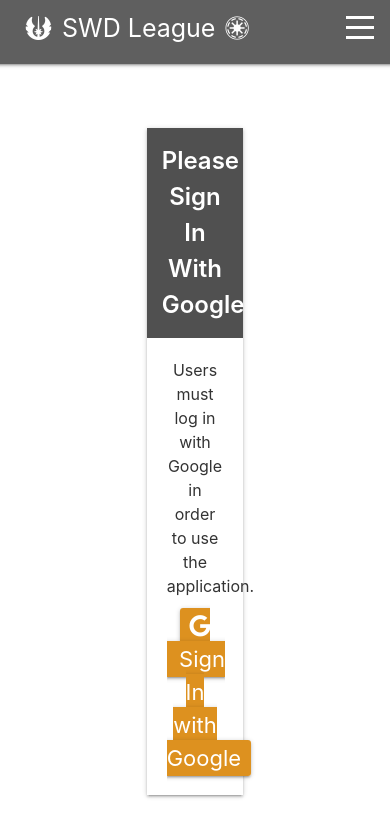
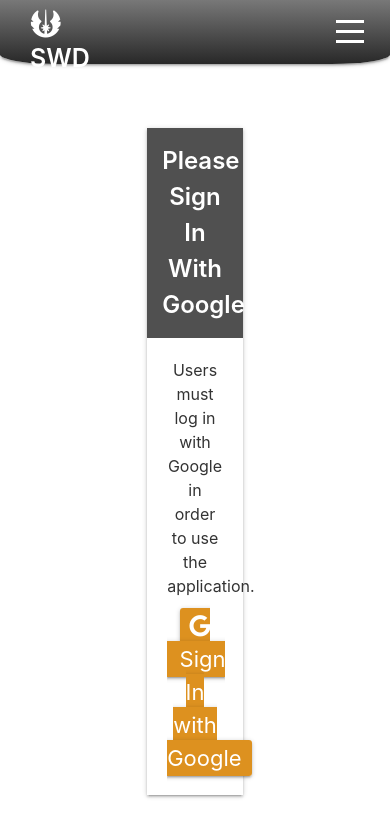
Before and after one commit to acousineau/swd-league, a React (Create React App) app in the folder client/: page /signin in a window 390 px wide. Shown: the top 836 px of the page. Built offline with nearby package versions, Linux system fonts and the light colour scheme; no server answers.

Commit message:
cleaner hamburger

```diff
--- a/client/src/components/Header.js
+++ b/client/src/components/Header.js
@@ -10,7 +10,7 @@
     return
   } else if (user === false) {
     return (
-      <li className="sign-in">
+      <li id="sign-in">
         <Link to="/signin">Sign In</Link>
       </li>
     )
@@ -36,7 +36,8 @@
   const userState = useContext(UserContext)[0]
   return (
     <nav className="Header">
-      <div className="nav-wrapper l-row">
+      <div className="header-wrapper" />
+      <div className="nav-wrapper">
         <div className="nav-logo">
           <i className="fas fa-jedi" />
           <Link to="/" className="home-link" style={{ fontSize: '25px' }}>
--- a/client/src/components/Header.scss
+++ b/client/src/components/Header.scss
@@ -1,7 +1,8 @@
 .Header {
   .nav-wrapper {
-    background-color: rgb(95, 95, 95);
-    padding: 10px 10px 0 25px;
+    background-image: linear-gradient(rgb(120, 120, 120), rgb(40, 40, 40));
+    padding: 10px 10px 0 30px;
+    border-radius: 0 0 15% 15%;
     color: white;
     height: 64px;
     box-shadow: 0 2px 2px 0 rgba(0, 0, 0, 0.14),
@@ -29,9 +30,11 @@
       right: 0;
       transition: all 0.4s ease;
       }
+      &:hover:checked + .hamburger > div {
+          background-color: darken(white, 30%)
+      }
       &:checked + .hamburger > div {
         transform:  rotate(135deg);
-
         &::before, &::after {
           top: 0;
           transform: rotate(90deg);
@@ -40,8 +43,8 @@
     }
     .hamburger {
       position: absolute;
-      right: 0%;
-      top: 10px;
+      right: 10px;
+      top: 14px;
       z-index: 1;
       cursor: pointer;
       width: 60px;
@@ -83,19 +86,24 @@
     position: absolute;
     transition: all 0.4s ease;
     top: 0;
-    right: -130px;
-    width: 130px;
-    padding: 50px 0 30px 0;
+    right: -150px;
+    width: 145px;
+    height: 2000px;
+    padding: 50px 0 10px 0;
+    box-shadow: 0 2px 2px 0 rgba(0, 0, 0, 0.14),
+      0 3px 1px -2px rgba(0, 0, 0, 0.12),
+      0 1px 5px 0 rgba(0, 0, 0, 0.2);
     background-color: rgb(139, 139, 139);
   }
 
   i {
-    font-size: 24px;
+    font-size: 28px;
   }
 
   a {
     color: rgb(255, 255, 255);
-
+    font-size: 18px;
+    font-weight: 600;
     &:hover {
         color: #b8b8b8;
       }
@@ -106,11 +114,16 @@
   }
 
   .nav-items {
-    padding: 5px;
+    padding: 15px 0;
     li {
-      padding: 10px 20px;
+      padding: 10px 30px;
       display: flex;
       flex-direction: row-reverse;
+      text-shadow: 2px 2px rgb(129, 129, 129);
     }
   }
+
+  #sign-in {
+    padding: 15px 30px 5px 30px;
+  }
 }
--- a/client/src/components/auth/SignIn.js
+++ b/client/src/components/auth/SignIn.js
@@ -6,7 +6,7 @@
     <div className="SignIn">
       <div className="l-grid">
         <div className="row">
-          <div className="l-col-4 sign-in-card">
+          <div className="sign-in-card">
             <div className="row sign-in-card-title">Please Sign In With Google</div>
             <div className="sign-in-body">
               <p className="row sign-in-card-text">
--- a/client/src/components/auth/SignIn.scss
+++ b/client/src/components/auth/SignIn.scss
@@ -1,6 +1,7 @@
 .SignIn{
 
   .sign-in-card {
+    width: 33%;
     margin: 64px auto;
     text-align: center;
     box-shadow:
```
